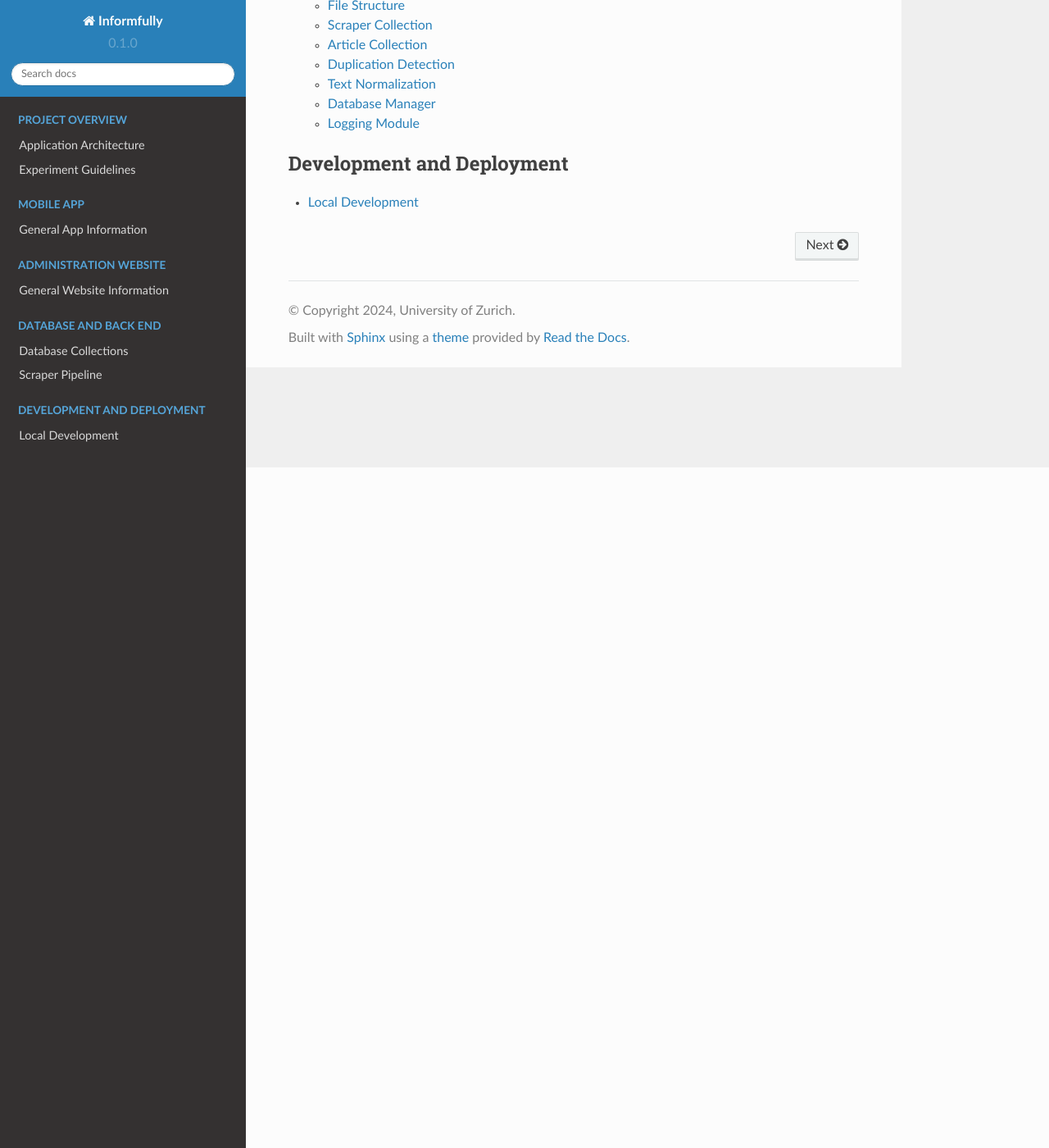
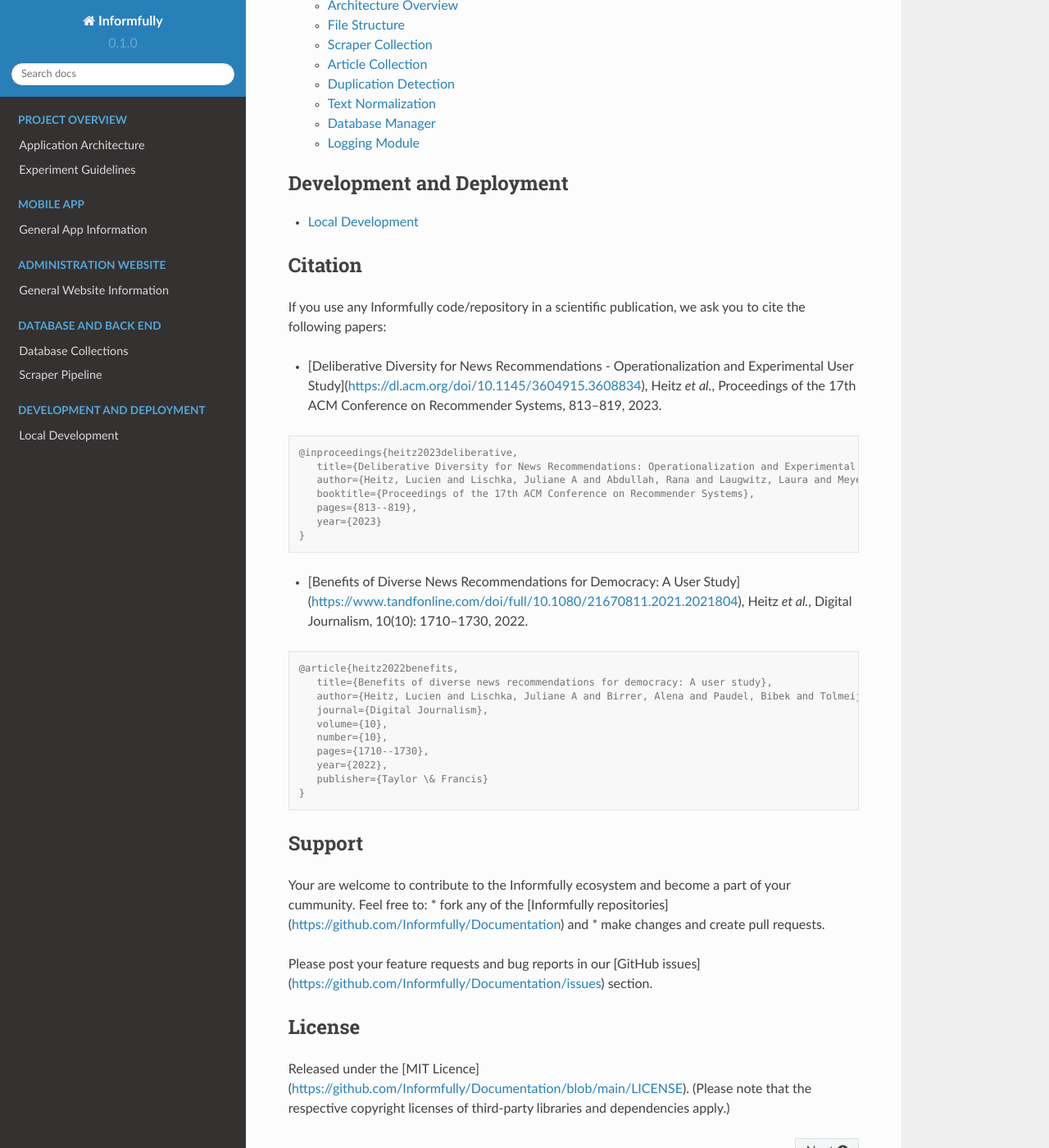
Before and after one commit to Informfully/Documentation, a Sphinx documentation site: the page built from docs/source/index.rst, in a window 1280 px wide and 1400 px high, scrolled down 830 px. Shown: the whole window at 82% size. Built offline with Sphinx 7.4.7 and the Read the Docs theme 2.0.0, drawn with Linux system fonts in a browser that asks for light colours; some of the changed text lies outside the part shown.

Commit message:
Documentation update

```diff
--- a/docs/source/index.rst
+++ b/docs/source/index.rst
@@ -1,12 +1,12 @@
-Welcome to Lumache's documentation!
-===================================
+Informfully Documentation
+=========================
 
 **Informfully** is a Python library for cooks and food lovers
 that creates recipes mixing random ingredients.
 It pulls data from the `Open Food Facts database <https://world.openfoodfacts.org/>`_
 and offers a *simple* and *intuitive* API.
 
-Check out the :doc:`usage` section for further information, including
+Check out the :doc:`setup` section for further information, including
 how to :ref:`installation` the project.
 
 .. note::
@@ -44,3 +44,49 @@
    :caption: Development and Deployment
 
    dev
+
+Citation
+--------
+
+If you use any Informfully code/repository in a scientific publication, we ask you to cite the following papers:
+
+* [Deliberative Diversity for News Recommendations - Operationalization and Experimental User Study](https://dl.acm.org/doi/10.1145/3604915.3608834), Heitz *et al.*, Proceedings of the 17th ACM Conference on Recommender Systems, 813–819, 2023.
+
+.. code-block:: console
+
+   @inproceedings{heitz2023deliberative,
+      title={Deliberative Diversity for News Recommendations: Operationalization and Experimental User Study},
+      author={Heitz, Lucien and Lischka, Juliane A and Abdullah, Rana and Laugwitz, Laura and Meyer, Hendrik and Bernstein, Abraham},
+      booktitle={Proceedings of the 17th ACM Conference on Recommender Systems},
+      pages={813--819},
+      year={2023}
+   }
+
+* [Benefits of Diverse News Recommendations for Democracy: A User Study](https://www.tandfonline.com/doi/full/10.1080/21670811.2021.2021804), Heitz *et al.*, Digital Journalism, 10(10): 1710–1730, 2022.
+
+.. code-block:: console
+
+   @article{heitz2022benefits,
+      title={Benefits of diverse news recommendations for democracy: A user study},
+      author={Heitz, Lucien and Lischka, Juliane A and Birrer, Alena and Paudel, Bibek and Tolmeijer, Suzanne and Laugwitz, Laura and Bernstein, Abraham},
+      journal={Digital Journalism},
+      volume={10},
+      number={10},
+      pages={1710--1730},
+      year={2022},
+      publisher={Taylor \& Francis}
+   }
+
+Support
+-------
+
+Your are welcome to contribute to the Informfully ecosystem and become a part of your cummunity. Feel free to:
+* fork any of the [Informfully repositories](https://github.com/Informfully/Documentation) and
+* make changes and create pull requests.
+
+Please post your feature requests and bug reports in our [GitHub issues](https://github.com/Informfully/Documentation/issues) section.
+
+License
+-------
+
+Released under the [MIT Licence](https://github.com/Informfully/Documentation/blob/main/LICENSE). (Please note that the respective copyright licenses of third-party libraries and dependencies apply.)
```
Also changed, not shown: README.md (+3 -3 lines), docs/source/scrapers.rst (+10 -0 lines), docs/source/setup.rst (added, +9 -0 lines).
